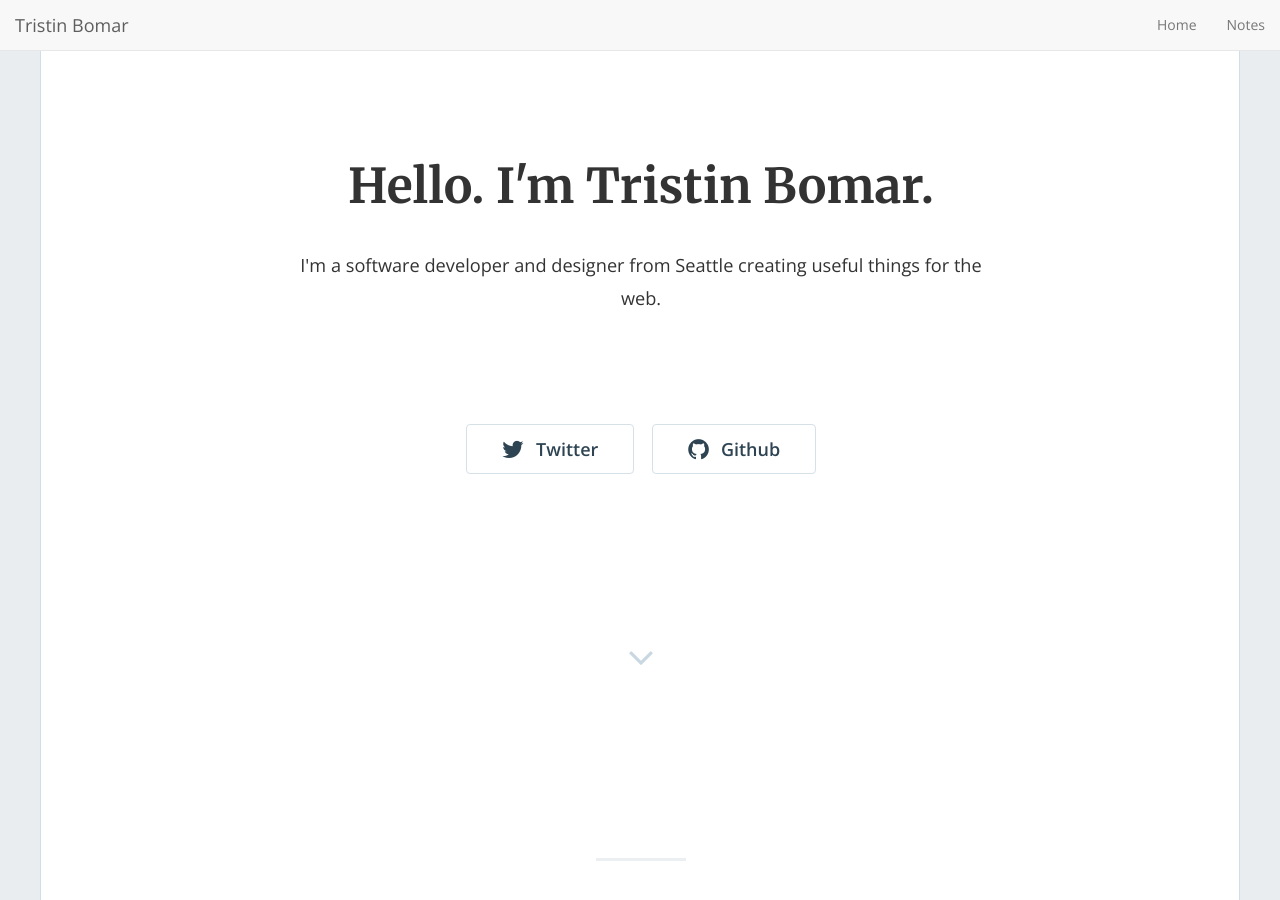
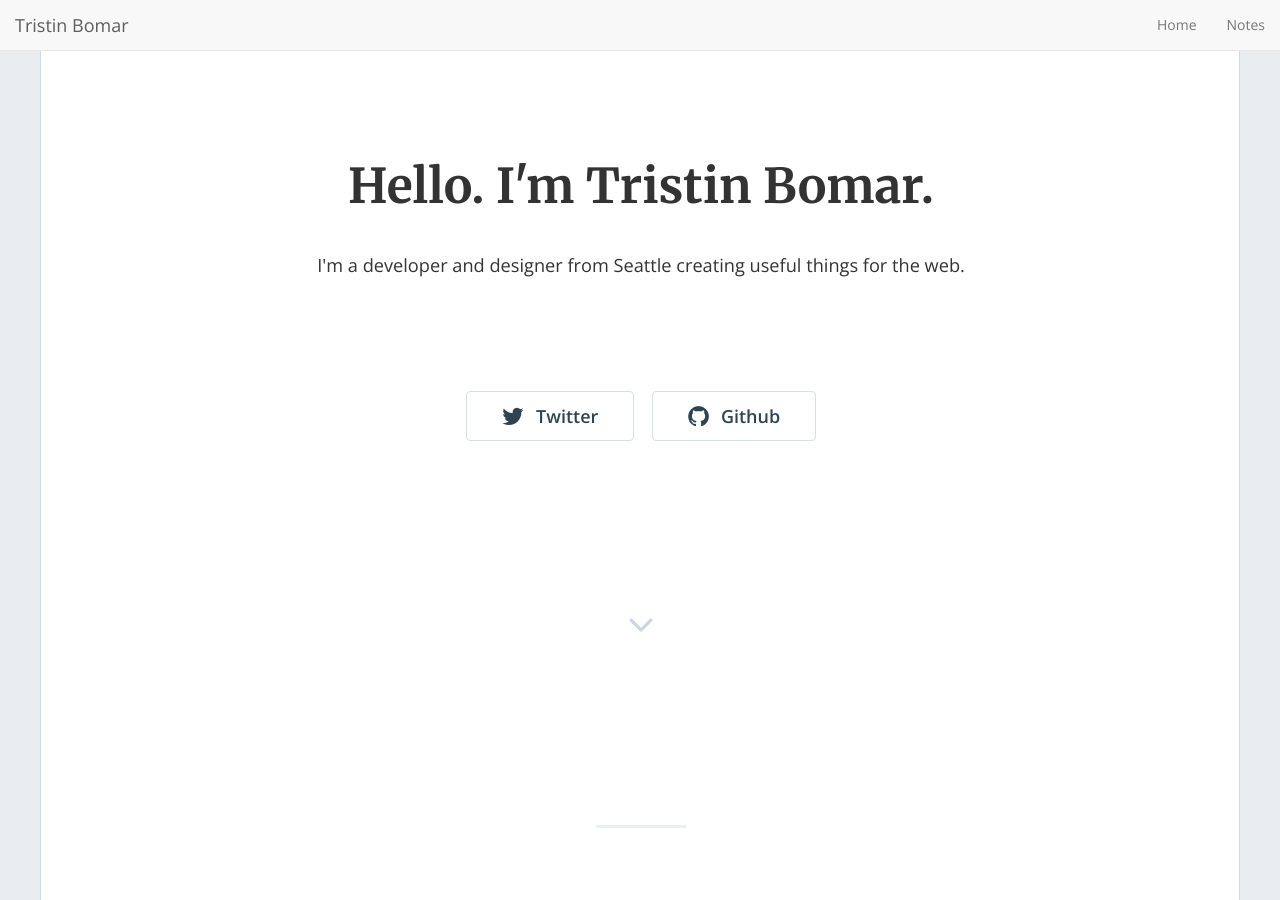
Before and after one commit to tristinDLC/tristinDLC.github.io, a Jekyll site: the page built from index.html, in a window 1280 px wide and 900 px high. Built offline with Jekyll 4.4.1, drawn with Linux system fonts in a browser that asks for light colours; nearby versions of some CDN libraries; the list of posts is cut into pages by our own code.

Commit message:
Remove Medium

```diff
--- a/_config.yml
+++ b/_config.yml
@@ -15,7 +15,7 @@
 # in the templates via {{ site.myvariable }}.
 title: "Hello. I'm Tristin Bomar."
 email: 'tristinDLC@gmail.com'
-description: "I'm a software developer and designer from Seattle creating useful things for the web."
+description: "I'm a developer and designer from Seattle creating useful things for the web."
 baseurl: "/" # the subpath of your site, e.g. /blog
 url: "https://tristinDLC.github.io/" # the base hostname & protocol for your site, e.g. https://example.com
 twitter_username: 'tristinDLC'
--- a/_includes/home-hero.html
+++ b/_includes/home-hero.html
@@ -33,9 +33,6 @@
             {% if site.github_username != '' %}
               <a href="https://github.com/{{ site.github_username }}"><button class="btn btn-default btn-lg"><i class="fa fa-github fa-lg"></i>Github</button></a>
             {% endif %}
-            {% if site.medium_username != '' %}
-              <a href="https://{{ site.medium_username }}"><button class="btn btn-default btn-lg"><i class="fa fa-medium fa-lg"></i>Medium</button></a>
-            {% endif %}
 
           </div>
 
```
